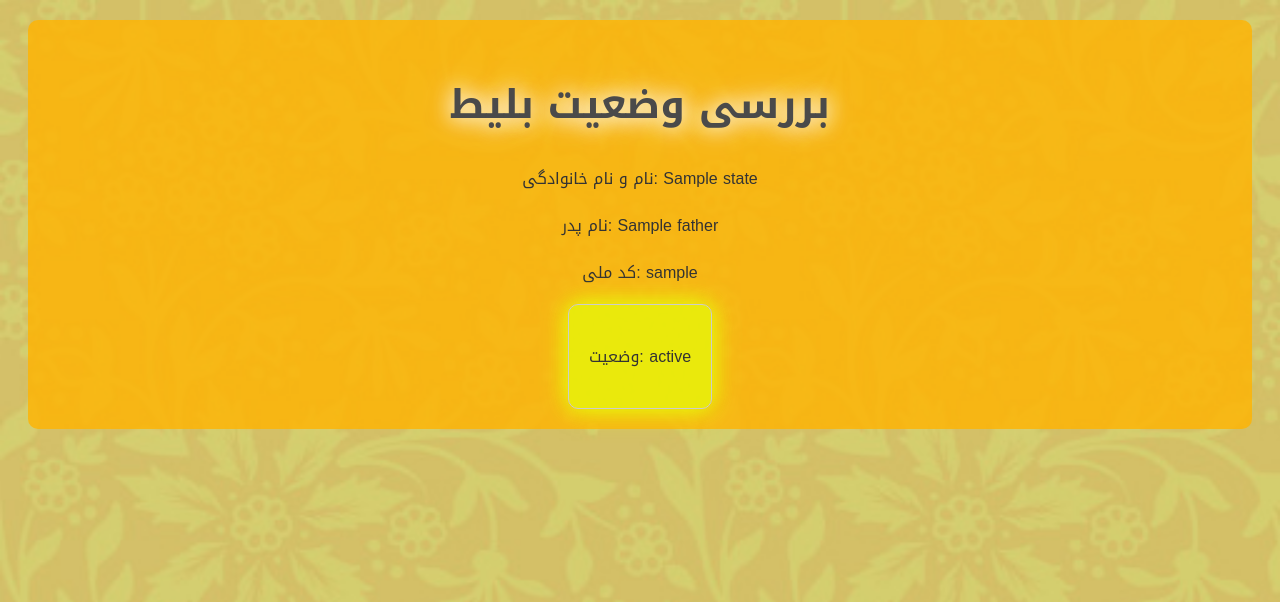
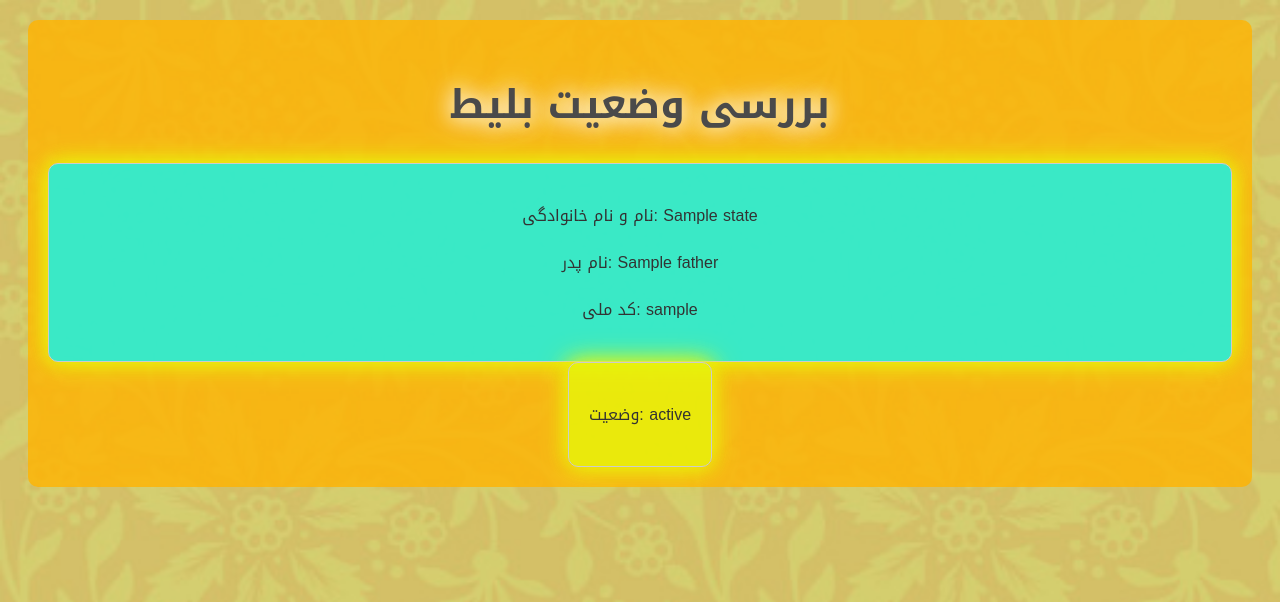
Before and after one commit to Devgodot/mesbah, a Flask app: template templates/check_ticket.html in a window 1280 px wide. Shown: the top 602 px of the page. Run offline with Flask 3, Linux system fonts and the light colour scheme; the template is opened without the code that fills it: most values are stand-ins (such as "Sample title", 1, 10 or a date in 2020); parts of the project's set-up code (start-up, migrations or seed data) failed here and were passed over.

Commit message:
update files

```diff
--- a/templates/check_ticket.html
+++ b/templates/check_ticket.html
@@ -15,9 +15,11 @@
 <body>
     <div class="text">
         <h1>بررسی وضعیت بلیط</h1>
-        <p>نام و نام خانوادگی: {{state.name}}</p>
-        <p>نام پدر: {{state.father}}</p>
-        <p>کد ملی: {{state.username}}</p>
+        <div class="info">
+            <p>نام و نام خانوادگی: {{state.name}}</p>
+            <p>نام پدر: {{state.father}}</p>
+            <p>کد ملی: {{state.username}}</p>
+        </div>
         <div class="column">
             <div class="box">
                 <p>وضعیت: {{state.status}} </p>
```
